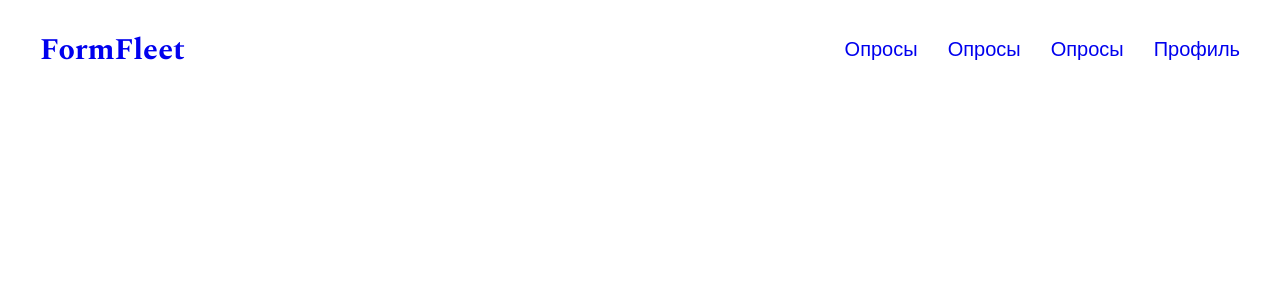
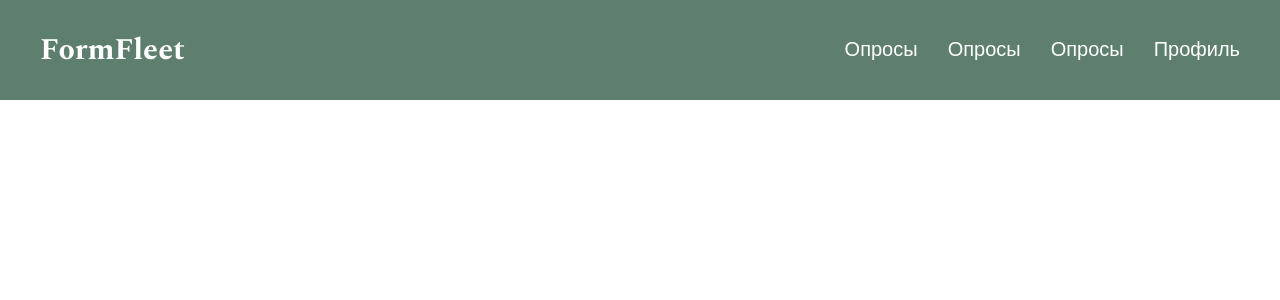
Before and after one commit to trixvlq/QuestionService, a Django app: page / in a window 1280 px wide. Shown: the top 300 px of the page. Run offline with Django 5.2, Linux system fonts and the light colour scheme.

Commit message:
update headers color

```diff
--- a/QuestionService/static/css/main/style.css
+++ b/QuestionService/static/css/main/style.css
@@ -9,6 +9,11 @@ html{
 
 a {
   text-decoration: none;
+  color: inherit;
+}
+
+.header{
+  background-color: #5E7F6E;
 }
 
 .header-nav{
@@ -19,6 +24,7 @@ a {
     justify-content: space-between;
     padding: 10px 40px;
     font-family: 'Spectral', sans-serif;
+    color: #fff;
 }
 
 .nav-logo{
```
